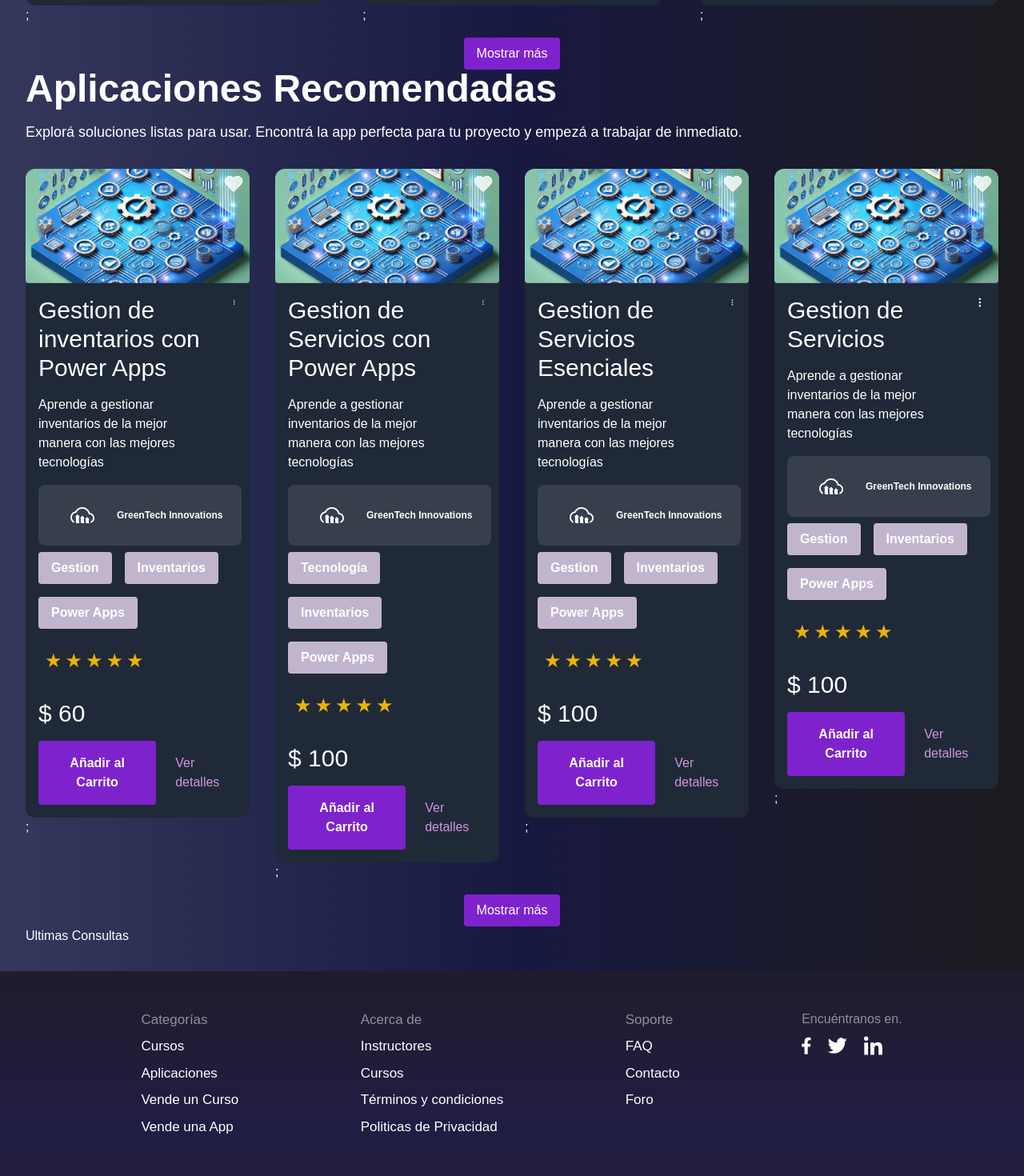
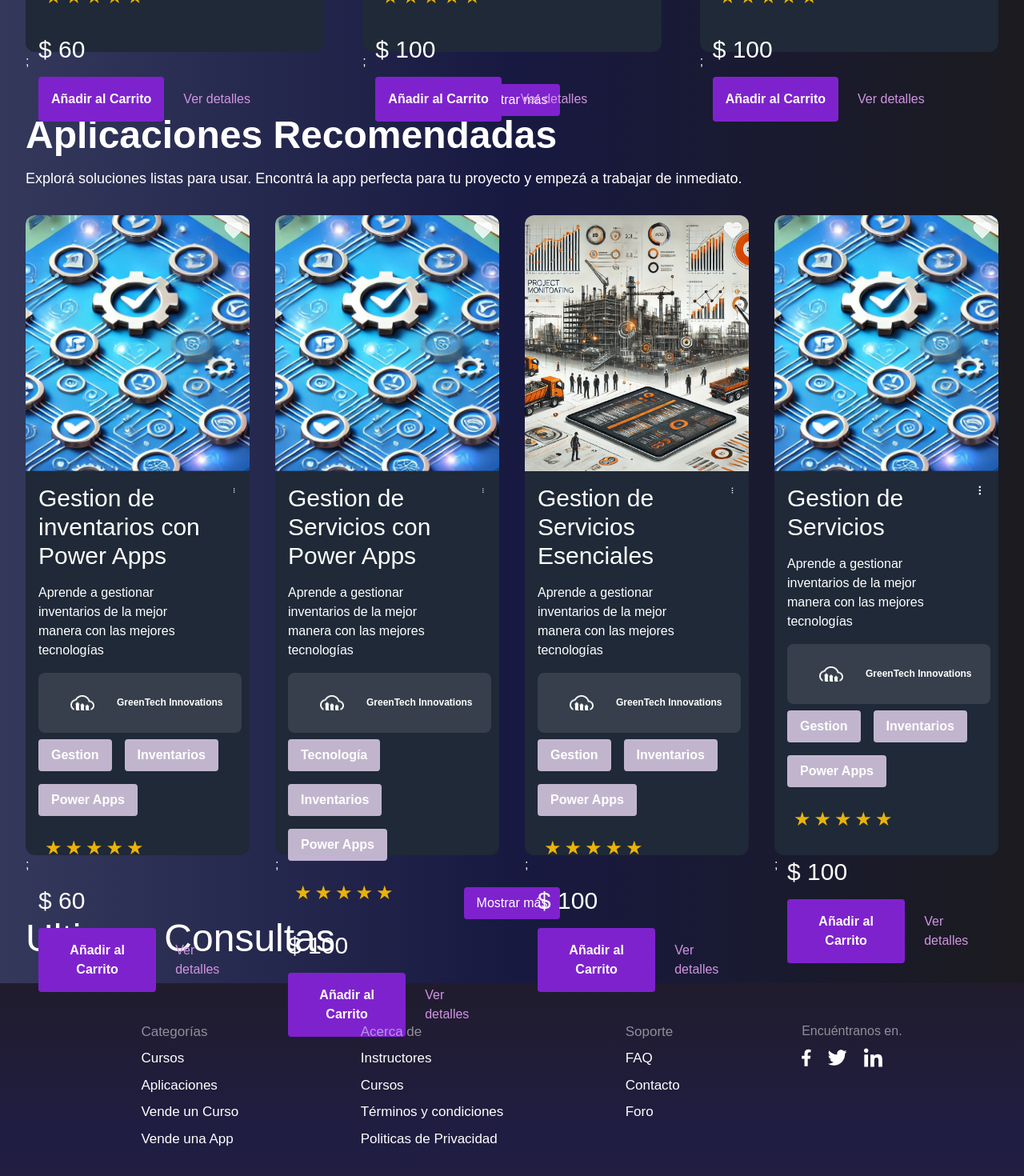
Before and after one commit to No-Country-simulation/h3-10-klowhub, a Next.js app in the folder Frontend/: page /landing in a window 1280 px wide. Shown: the part 1114-2584 px from the top of the page at 80% size. Built offline with nearby package versions, Linux system fonts and the light colour scheme.

Commit message:
FEAT: Courses card fixed

```diff
--- a/Frontend/src/app/landing/page.tsx
+++ b/Frontend/src/app/landing/page.tsx
@@ -3,6 +3,7 @@ import { courseCard } from "@/mock/db";
 import React, { useState } from "react";
 import CardCourse from "@/components/Card_Course/Card_Course";
 import BackgroundBanner2 from "../../../public/Fondos_img/BackgroundBanner2.png";
+import CourseMock from "../../../public/img/Landing/CourseMock.png";
 import { Header } from "@/components/Layout/Header";
 import { Footer } from "@/components/Layout/Footer";
 import Banner from "@/components/Banner/Banner";
@@ -42,7 +43,7 @@ export default function LandingPage() {
           ></Banner>
           <Banner classes="" title="Aprende en KlowHub" redirectTo="/"></Banner>
         </div>
-        <section>
+        <section className="mt-8">
           <h2 className="font-bold text-xl lg:text-5xl">Cursos Recomendados</h2>
           <p className="mt-4 mb-8 text-sm lg:text-lg">
             Descubre los cursos más destacados y lleva tus habilidades al
@@ -98,7 +99,9 @@ export default function LandingPage() {
             )}
           </div>
         </section>
-        <section>Ultimas Consultas</section>
+        <section>
+          <h2 className="text-5xl">Ultimas Consultas</h2>
+        </section>
       </div>
       <Footer />
     </div>
--- a/Frontend/src/components/Card_Course/Card_Course.tsx
+++ b/Frontend/src/components/Card_Course/Card_Course.tsx
@@ -27,30 +27,31 @@ export default function CardCourse({ course }: { course: PropsCourse }) {
     setStateHeadt(!StateHeadt);
   }
   return (
-    <div className=" w-full bg-[#1F2937] relative rounded-xl">
-      <button onClick={handleClick} className={"absolute right-2 top-2"}>
-        <HeartIcon StateHeart={StateHeadt} />
-      </button>
+    <div className="h-[800px] w-full bg-[#1F2937] relative rounded-xl">
       <Image
         src={mainImageCourse}
         alt={altMainImageCourse}
         width={width}
         height={heigth}
-        className="rounded-t-xl object-cover object-center w-full"
+        objectFit="cover"
+        className=" h-2/5 w-full rounded-t-xl object-cover object-center"
       />
+      <button onClick={handleClick} className={"absolute right-2 top-2"}>
+        <HeartIcon StateHeart={StateHeadt} />
+      </button>
       <div className="px-4 flex justify-between py-4">
         <h2 className=" text-3xl">{title}</h2>
         <DetailsIcon />
       </div>
       <p className="px-4 w-4/5 text-md">{description}</p>
       <section className="m-4">
-        <div className="flex gap-3 bg-[#FFFFFF1A] rounded-lg w-max px-6 py-3 items-center">
+        <div className=" flex gap-3 bg-[#FFFFFF1A] rounded-lg w-max px-6 py-3 items-center">
           <Image
             src={projectImage}
             alt={`Imagen del proyecto ${projectName}`}
             width={30}
             height={20}
-            className="m-4"
+            className="m-4 "
           />
           <p className="font-semibold text-xs">{projectName}</p>
         </div>
--- a/Frontend/src/components/MentoresComp/Card_Component.tsx
+++ b/Frontend/src/components/MentoresComp/Card_Component.tsx
@@ -1,25 +1,38 @@
-'use client'
+"use client";
 import Image from "next/image";
 import Link from "next/link";
-import MovieIcon from '@/components/MentoresComp/Icons/MovieIcon';
-import HeartIcon from '@/components/MentoresComp/Icons/HeartIcon';
-import DetailsIcon from '../../../public/icons/DetailIcon'
+import MovieIcon from "@/components/MentoresComp/Icons/MovieIcon";
+import HeartIcon from "@/components/MentoresComp/Icons/HeartIcon";
+import DetailsIcon from "../../../public/icons/DetailIcon";
 import { useState } from "react";
 import { PropsMentor } from "@/services/Interfaces";
 
+export default function CardMentoresComponent({
+  mentor,
+}: {
+  mentor: PropsMentor;
+}) {
+  const {
+    mentorImage,
+    fullName,
+    projectName,
+    projectImage,
+    reviewCount,
+    sessionCount,
+    language,
+    countryFlagIcon,
+    hourlyRate,
+    detailsLink,
+  } = mentor;
 
-export default function CardMentoresComponent({ mentor }: { mentor: PropsMentor }) {
-
-    const { mentorImage, fullName, projectName, projectImage, reviewCount, sessionCount, language, countryFlagIcon, hourlyRate, detailsLink } = mentor;
-
-    const [StateHeadt, setStateHeadt] = useState(false)
+  const [StateHeadt, setStateHeadt] = useState(false);
   function handleClick() {
-        setStateHeadt(!StateHeadt)
+    setStateHeadt(!StateHeadt);
   }
 
   return (
     <div className=" w-full max-w-[330px]  bg-[#1F2937] relative rounded-xl">
-            <button onClick={handleClick} className={'absolute right-2 top-2'}>
+      <button onClick={handleClick} className={"absolute right-2 top-2"}>
         <HeartIcon StateHeart={StateHeadt} />
       </button>
       <Image
@@ -37,7 +50,8 @@ export default function CardMentoresComponent({ mentor }: { mentor: PropsMentor
               src={countryFlagIcon}
               width={20}
               height={20}
-                            alt={`Icono del pais del mentor`} />
+              alt={`Icono del pais del mentor`}
+            />
           </section>
           <DetailsIcon />
         </div>
@@ -46,7 +60,9 @@ export default function CardMentoresComponent({ mentor }: { mentor: PropsMentor
             src={projectImage}
             alt={`Imagen del proyecto $projectName}`}
             width={30}
-                        height={20} />
+            height={20}
+            sizes="1vw"
+          />
           <p className="font-semibold text-xs">{projectName}</p>
         </div>
         <div className="flex gap-3 text-sm">
@@ -57,7 +73,12 @@ export default function CardMentoresComponent({ mentor }: { mentor: PropsMentor
         <p className="text-sm">{language}</p>
         <p className="font-bold text-xl">{hourlyRate}USD / Hora</p>
       </div>
-            <Link href={detailsLink} className="block text-[#D194E2] text-center pb-4 hover:text-white">Ver detalles</Link>
+      <Link
+        href={detailsLink}
+        className="block text-[#D194E2] text-center pb-4 hover:text-white"
+      >
+        Ver detalles
+      </Link>
     </div>
-    )
+  );
 }
--- a/Frontend/src/mock/db.ts
+++ b/Frontend/src/mock/db.ts
@@ -89,7 +89,7 @@ export const courseCard = [
     price: 100,
   },
   {
-    mainImageCourse: "/img/Details_Course/Course_1.png",
+    mainImageCourse: "/img/Landing/CourseMock.png",
     altMainImageCourse: "Curso",
     projectImage: "/img/Cards_Img/logo.png",
     projectName: "GreenTech Innovations",
```
Also changed, not shown: Frontend/public/img/Landing/CourseMock.png (added). Lines whose indentation alone changed are shown as unchanged.
